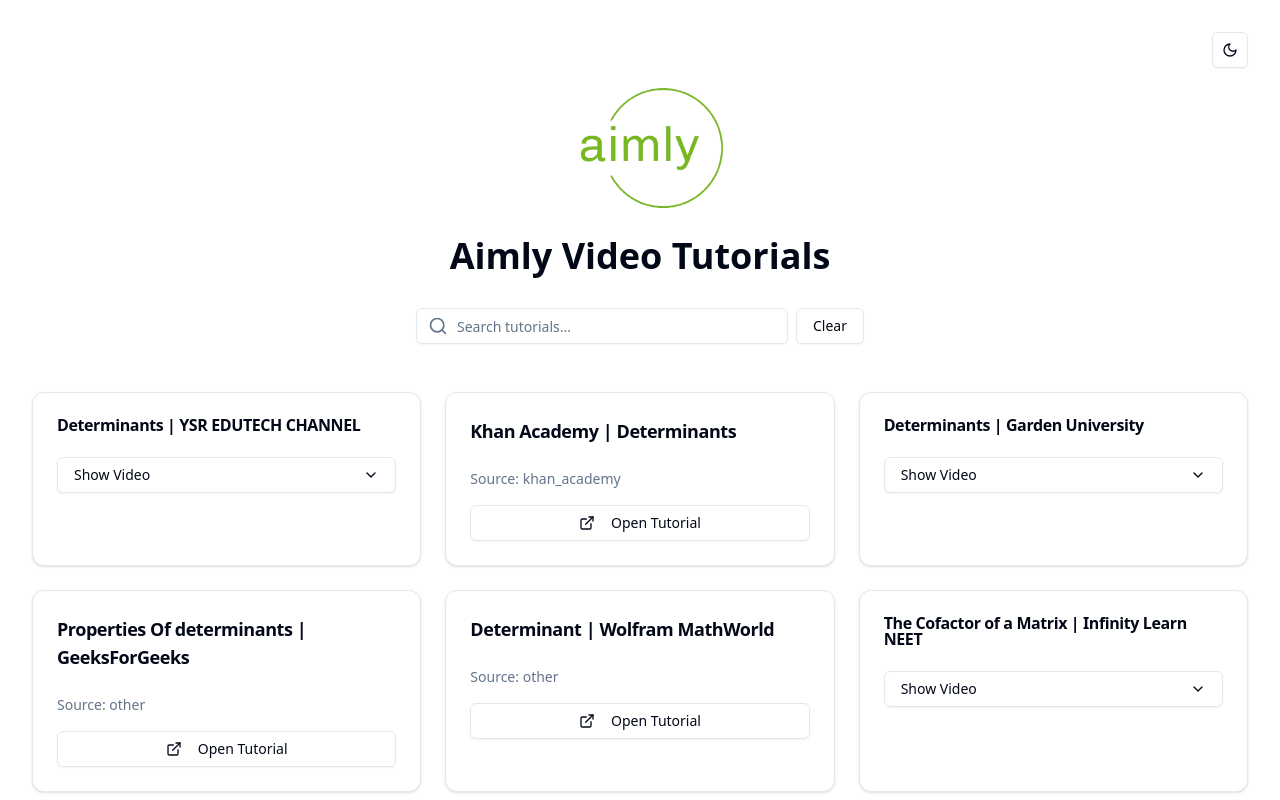
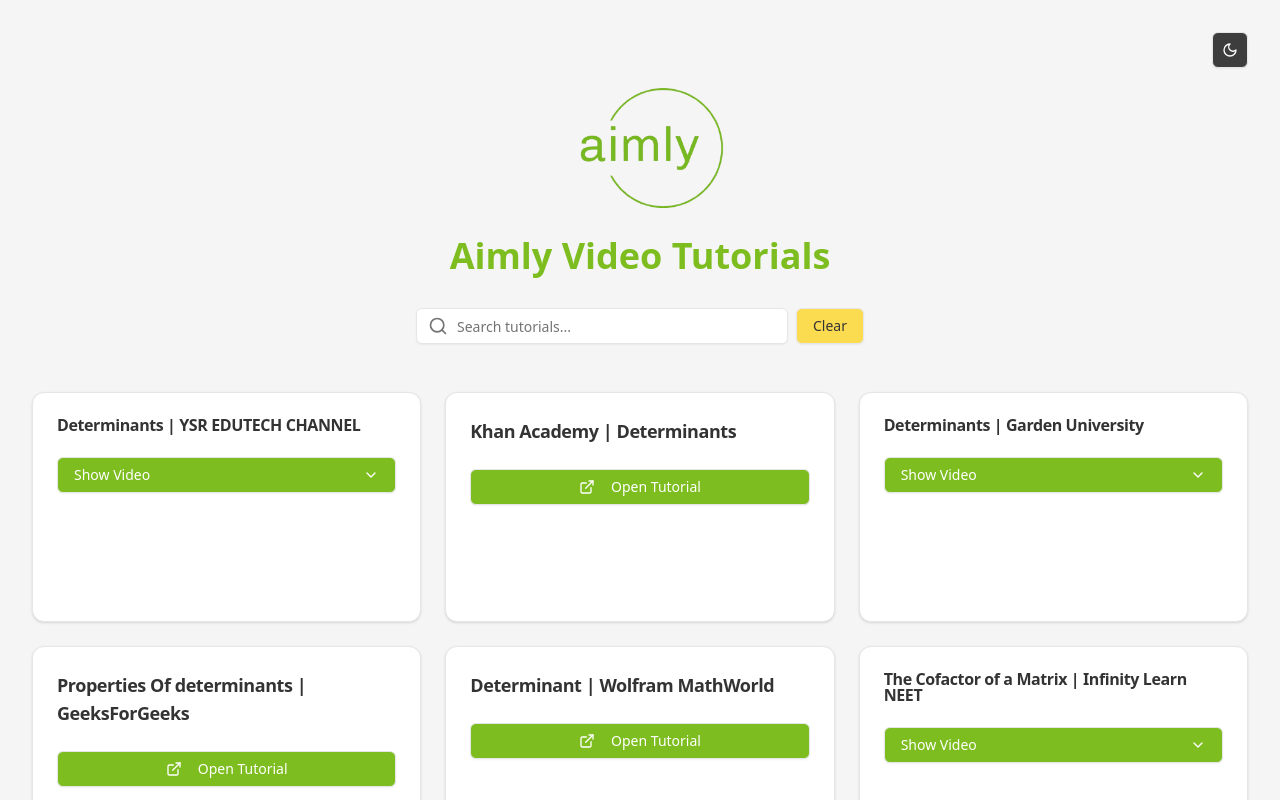
Before and after one commit to berksunduri/tutorials-aimly, a React (Vite) app: page / in a window 1280 px wide. Shown: the top 800 px of the page. Built offline with nearby package versions, Linux system fonts and the light colour scheme.

Commit message:
Color Palette update, and functionality changes

```diff
--- a/src/App.tsx
+++ b/src/App.tsx
@@ -30,6 +30,7 @@
             size="icon"
             onClick={() => setTheme(theme === 'dark' ? 'light' : 'dark')}
             aria-label="Toggle dark mode"
+            className="bg-accent text-accent-foreground hover:bg-accent/90"
           >
             {mounted && (theme === 'dark' ? (
               <Sun className="h-5 w-5" />
@@ -40,7 +41,7 @@
         </div>
         <div className="flex flex-col items-center mb-12">
           <img src={logo} alt="Aimly Logo" className="w-48 h-32 object-contain mb-6" />
-          <h1 className="text-4xl font-bold text-center mb-8">
+          <h1 className="text-4xl font-bold text-center mb-8 text-primary">
             Aimly Video Tutorials
           </h1>
           <div className="w-full max-w-md flex">
@@ -50,13 +51,13 @@
                 placeholder="Search tutorials..."
                 value={searchTerm}
                 onChange={(e) => setSearchTerm(e.target.value)}
-                className="pl-10 pr-4 py-2 w-full"
+                className="pl-10 pr-4 py-2 w-full bg-card text-card-foreground"
               />
               <Search className="absolute left-3 top-1/2 transform -translate-y-1/2 text-muted-foreground" size={20} />
             </div>
             <Button
               variant="outline"
-              className="ml-2"
+              className="ml-2 bg-secondary text-secondary-foreground hover:bg-secondary/90"
               onClick={() => setSearchTerm('')}
             >
               Clear
@@ -76,13 +77,12 @@
               tutorial.sourceType === 'youtube' ? (
                 <VideoCard key={index} tutorial={tutorial} />
               ) : (
-                <Card key={index} className="hover:shadow-lg transition-shadow">
+                <Card key={index} className="hover:shadow-lg transition-shadow flex flex-col h-[230px]">
                   <CardHeader>
                     <CardTitle className="text-lg">{tutorial.title}</CardTitle>
                   </CardHeader>
-                  <CardContent>
-                    <p className="text-sm text-muted-foreground mb-4">Source: {tutorial.sourceType}</p>
-                    <Button variant="outline" className="w-full" asChild>
+                  <CardContent className="flex-grow flex flex-col justify-between">
+                    <Button variant="outline" className="w-full bg-primary text-primary-foreground hover:bg-primary/90" asChild>
                       <a href={tutorial.url} target="_blank" rel="noopener noreferrer">
                         <ExternalLink className="mr-2 h-4 w-4" />
                         Open Tutorial
--- a/src/components/VideoCard.tsx
+++ b/src/components/VideoCard.tsx
@@ -15,20 +15,20 @@
   const [isOpen, setIsOpen] = useState(false)
 
   return (
-    <Card className="w-full max-w-md">
+    <Card className="w-full max-w-md flex flex-col">
       <CardHeader>
         <CardTitle className="text-foreground">{tutorial.title}</CardTitle>
       </CardHeader>
-      <CardContent>
-        <Collapsible open={isOpen} onOpenChange={setIsOpen}>
+      <CardContent className="flex-grow flex flex-col">
+        <Collapsible open={isOpen} onOpenChange={setIsOpen} className="flex flex-col flex-grow">
           <CollapsibleTrigger asChild>
-            <Button variant="outline" className="w-full justify-between">
+            <Button variant="outline" className="w-full justify-between bg-primary text-primary-foreground hover:bg-primary/90">
               {isOpen ? 'Hide Video' : 'Show Video'}
               {isOpen ? <ChevronUp className="h-4 w-4" /> : <ChevronDown className="h-4 w-4" />}
             </Button>
           </CollapsibleTrigger>
-          <CollapsibleContent className="mt-4">
-            <div className="relative pb-[56.25%] h-0 overflow-hidden rounded-lg">
+          <CollapsibleContent className="mt-4 h-64">
+            <div className="relative w-full h-full">
               <iframe
                 className="absolute top-0 left-0 w-full h-full"
                 src={tutorial.url}
--- a/src/globals.css
+++ b/src/globals.css
@@ -4,65 +4,65 @@
 
 @layer base {
   :root {
-    --background: 0 0% 100%;
-    --foreground: 222.2 84% 4.9%;
+    --background: 0 0% 96%;
+    --foreground: 0 0% 20%;
 
     --card: 0 0% 100%;
-    --card-foreground: 222.2 84% 4.9%;
+    --card-foreground: 0 0% 20%;
 
     --popover: 0 0% 100%;
-    --popover-foreground: 222.2 84% 4.9%;
+    --popover-foreground: 0 0% 20%;
 
-    --primary: 222.2 47.4% 11.2%;
-    --primary-foreground: 210 40% 98%;
+    --primary: 84 72% 43%;
+    --primary-foreground: 0 0% 100%;
 
-    --secondary: 210 40% 96.1%;
-    --secondary-foreground: 222.2 47.4% 11.2%;
+    --secondary: 49 96% 65%;
+    --secondary-foreground: 0 0% 20%;
 
-    --muted: 210 40% 96.1%;
-    --muted-foreground: 215.4 16.3% 46.9%;
+    --muted: 0 0% 96%;
+    --muted-foreground: 0 0% 45%;
 
-    --accent: 210 40% 96.1%;
-    --accent-foreground: 222.2 47.4% 11.2%;
+    --accent: 0 0% 24%;
+    --accent-foreground: 0 0% 100%;
 
-    --destructive: 0 84.2% 60.2%;
-    --destructive-foreground: 210 40% 98%;
+    --destructive: 0 84% 60%;
+    --destructive-foreground: 0 0% 100%;
 
-    --border: 214.3 31.8% 91.4%;
-    --input: 214.3 31.8% 91.4%;
-    --ring: 222.2 84% 4.9%;
+    --border: 0 0% 90%;
+    --input: 0 0% 90%;
+    --ring: 84 72% 43%;
 
     --radius: 0.5rem;
   }
 
   .dark {
-    --background: 222.2 84% 4.9%;
-    --foreground: 210 40% 98%;
+    --background: 0 0% 11%;
+    --foreground: 0 0% 96%;
 
-    --card: 222.2 84% 4.9%;
-    --card-foreground: 210 40% 98%;
+    --card: 0 0% 15%;
+    --card-foreground: 0 0% 96%;
 
-    --popover: 222.2 84% 4.9%;
-    --popover-foreground: 210 40% 98%;
+    --popover: 0 0% 15%;
+    --popover-foreground: 0 0% 96%;
 
-    --primary: 210 40% 98%;
-    --primary-foreground: 222.2 47.4% 11.2%;
+    --primary: 84 62% 51%;
+    --primary-foreground: 0 0% 100%;
 
-    --secondary: 217.2 32.6% 17.5%;
-    --secondary-foreground: 210 40% 98%;
+    --secondary: 49 96% 74%;
+    --secondary-foreground: 0 0% 11%;
 
-    --muted: 217.2 32.6% 17.5%;
-    --muted-foreground: 215 20.2% 65.1%;
+    --muted: 0 0% 15%;
+    --muted-foreground: 0 0% 65%;
 
-    --accent: 217.2 32.6% 17.5%;
-    --accent-foreground: 210 40% 98%;
+    --accent: 0 0% 29%;
+    --accent-foreground: 0 0% 100%;
 
-    --destructive: 0 62.8% 30.6%;
-    --destructive-foreground: 210 40% 98%;
+    --destructive: 0 62% 30%;
+    --destructive-foreground: 0 0% 100%;
 
-    --border: 217.2 32.6% 17.5%;
-    --input: 217.2 32.6% 17.5%;
-    --ring: 212.7 26.8% 83.9%;
+    --border: 0 0% 20%;
+    --input: 0 0% 20%;
+    --ring: 84 62% 51%;
   }
 }
 
```
